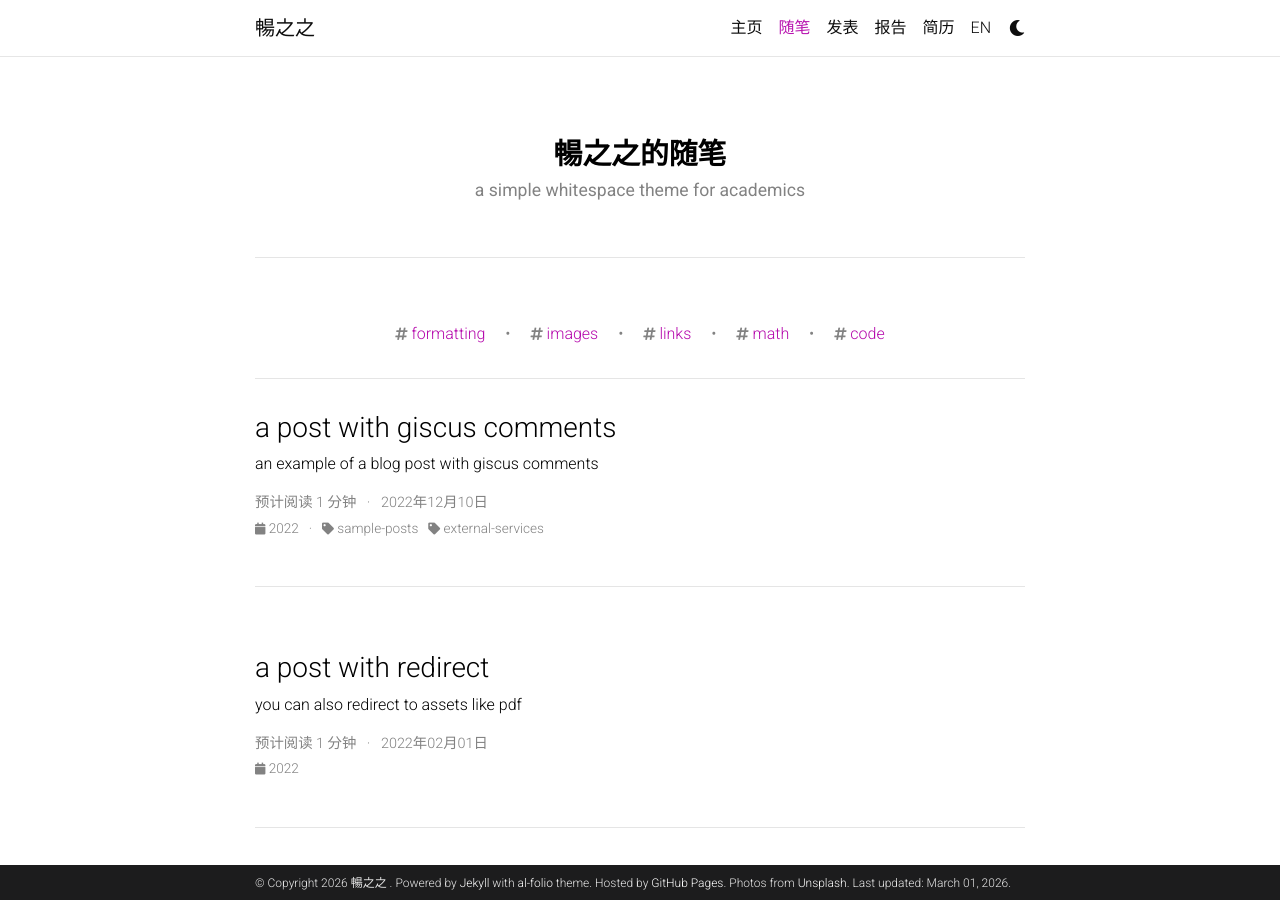
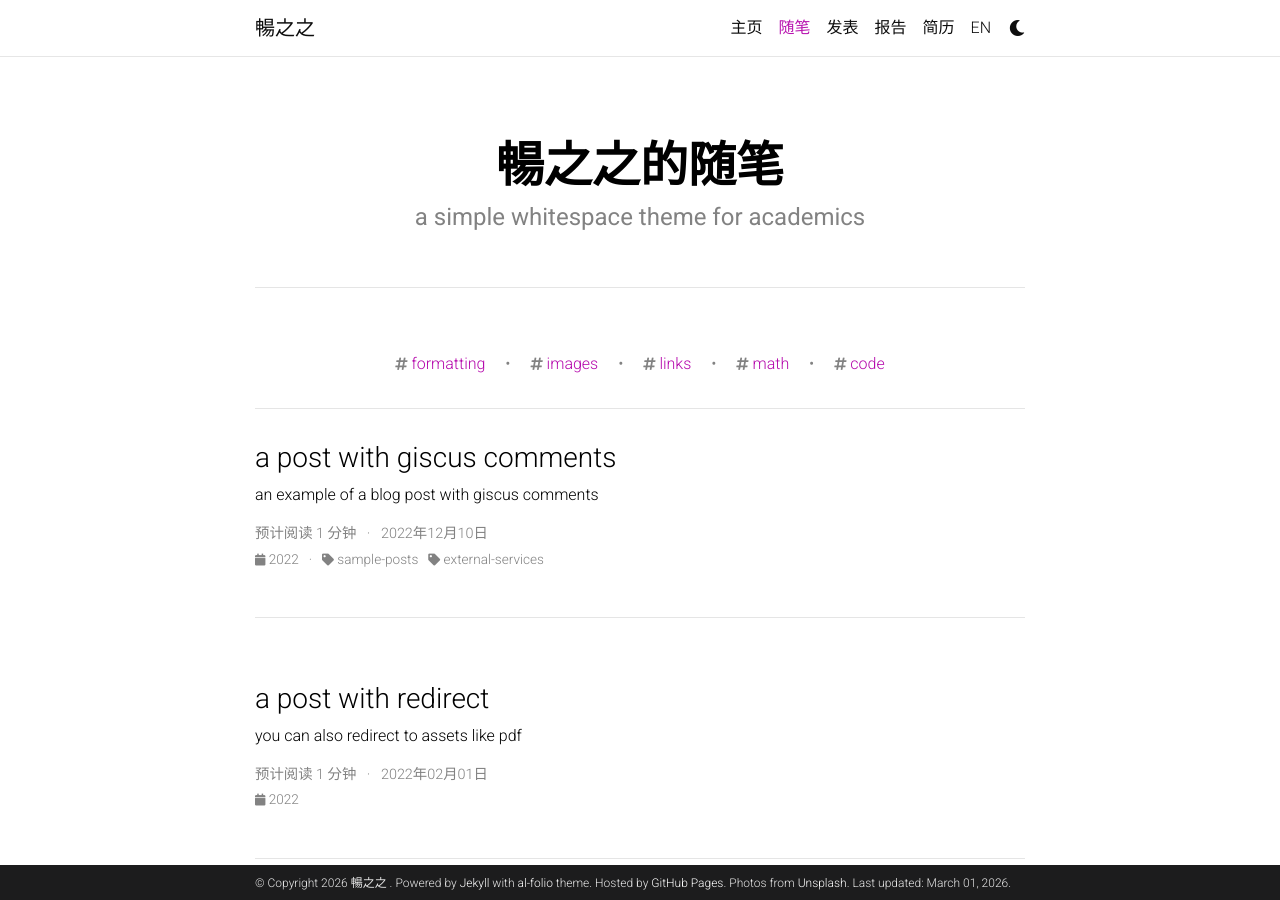
Before and after one commit to czz-naoc/czz-naoc.github.io, a Jekyll site: the page built from blog/index.html, in a window 1280 px wide and 900 px high. Built offline with Jekyll 4.4.1, drawn with Linux system fonts in a browser that asks for light colours; the list of posts is cut into pages by our own code; comment, search, counter and statistics services are not loaded; a style sheet for code colours, icons or effects is not loaded.

Commit message:
Update index.html

```diff
--- a/blog/index.html
+++ b/blog/index.html
@@ -19,8 +19,8 @@ pagination:
 
   <!-- 【修改点1】调整了标题大小和颜色，让它看起来更精致 -->
   <div class="header-bar" style="margin-bottom: 2rem;">
-    <h2 style="font-size: 1.8rem; font-weight: bold; margin-bottom: 0.5rem;">{{ site.blog_name }}</h2>
-    <h4 style="font-size: 1.1rem; color: var(--global-text-color-light); font-weight: normal;">{{ site.blog_description }}</h4>
+    <h2 style="font-size: 3rem; font-weight: bold; margin-bottom: 0.5rem;">{{ site.blog_name }}</h2>
+    <h4 style="font-size: 1.5rem; color: var(--global-text-color-light); font-weight: normal;">{{ site.blog_description }}</h4>
   </div>
 
   {% if site.display_tags %}
```
Also changed, not shown: other parts of blog/index.html (+1 -1 lines).
